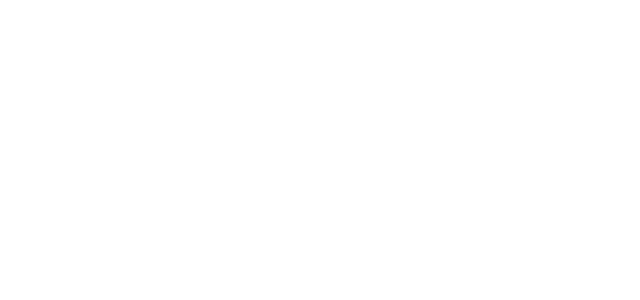
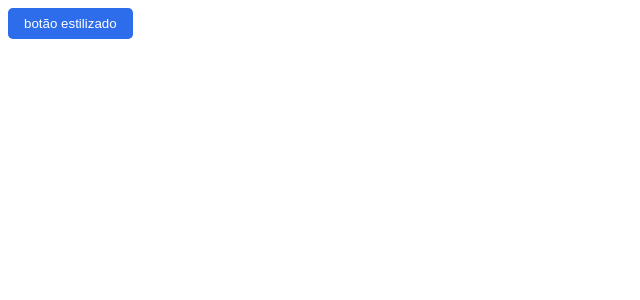
Before and after one commit to Brenno-Daniel/bootcamp-cataline, a Vue app in the folder vue-key-features/frontend/: page / in a window 1280 px wide. Shown: the top 300 px of the page, without its empty margins (0-640 px from the left). Built offline with nearby package versions, Linux system fonts and the light colour scheme.

Commit message:
first component ButtonStyled.vue

```diff
--- a/vue-key-features/frontend/src/App.vue
+++ b/vue-key-features/frontend/src/App.vue
@@ -1,11 +1,14 @@
 <template>
-    <div></div>
+    <ButtonStyled />
 </template>
 
 <script lang="ts">
 import { defineComponent } from 'vue';
+import ButtonStyled from '@/components/05-componentization/ButtonStyled.vue';
 
-export default defineComponent({});
+export default defineComponent({
+    components: { ButtonStyled },
+});
 </script>
 
 <style scoped></style>
--- /dev/null
+++ b/vue-key-features/frontend/src/components/05-componentization/ButtonStyled.vue
@@ -0,0 +1,22 @@
+<template>
+    <button class="button-styled">botão estilizado</button>
+</template>
+
+<script lang="ts">
+import { defineComponent } from 'vue';
+
+export default defineComponent({});
+</script>
+<style scoped>
+.button-styled {
+    color: #fff;
+    border-radius: 0.3rem;
+    padding: 0.5rem 1rem;
+    outline: none;
+    border: none;
+    cursor: pointer;
+    display: block;
+    margin-bottom: 1rem;
+    background-color: #2d6cea;
+}
+</style>
```
